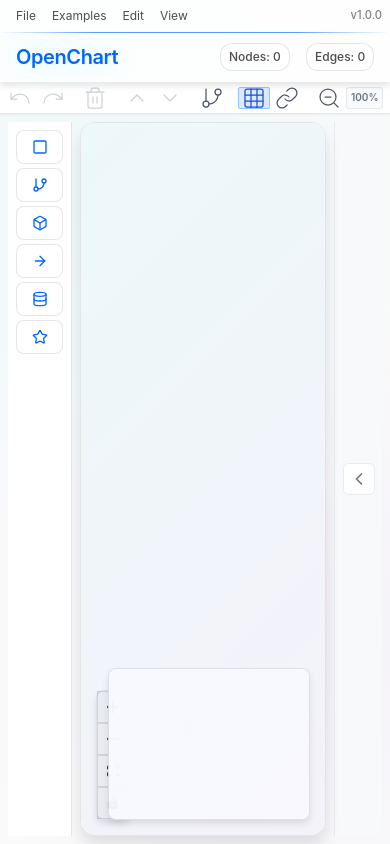
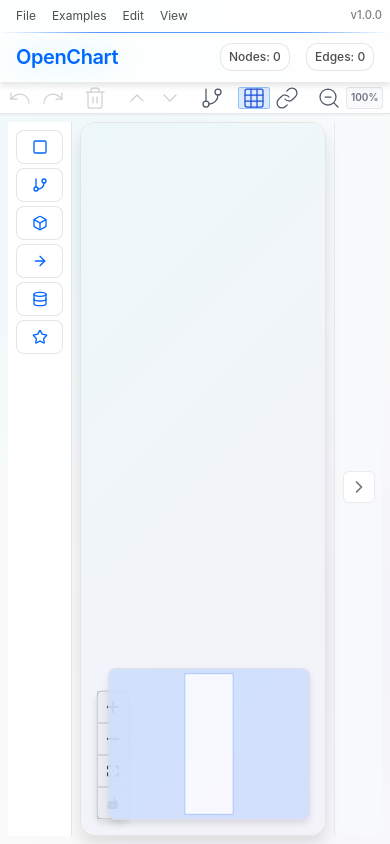
Before and after one commit to bdgscotland/openchart, a React (Vite) app: page / in a window 390 px wide. Both pictures are taken after a click on the button 360 px from the left and 32 px from the top of the page. Built offline with nearby package versions, Linux system fonts and the light colour scheme.

Commit message:
partial edge fix

```diff
--- a/src/App.tsx
+++ b/src/App.tsx
@@ -15,12 +15,33 @@
 import { MarkerType } from '@xyflow/react';
 import type { ElementStyle, DiagramSettings, GridSettings, BackgroundSettings, PaperSettings, ViewportSettings, RulerSettings } from './types/diagram';
 import { DEFAULT_DIAGRAM_SETTINGS } from './types/diagram';
+import { migrateAllNodeDimensions, debugNodeMigration, hasNodesThatNeedMigration } from './utils/nodeMigration';
 import './App.css';
 
 function App() {
   const [selectedTool, setSelectedTool] = useState<DrawingTool>('select');
-  const [nodes, setNodes] = useState<Node[]>([]);
+  const [nodes, setNodesInternal] = useState<Node[]>([]);
   const [edges, setEdges] = useState<Edge[]>([]);
+
+  // Enhanced setNodes function with automatic migration
+  const setNodes = useCallback((nodesOrUpdater: Node[] | ((nodes: Node[]) => Node[])) => {
+    setNodesInternal(currentNodes => {
+      const newNodes = typeof nodesOrUpdater === 'function'
+        ? nodesOrUpdater(currentNodes)
+        : nodesOrUpdater;
+
+      // Check if any nodes need migration
+      if (hasNodesThatNeedMigration(newNodes)) {
+        console.log('🔧 Automatically migrating nodes for proper edge connections');
+        debugNodeMigration(newNodes, 'Before Migration');
+        const migratedNodes = migrateAllNodeDimensions(newNodes);
+        debugNodeMigration(migratedNodes, 'After Migration');
+        return migratedNodes;
+      }
+
+      return newNodes;
+    });
+  }, []);
   // Diagram settings state
   const [diagramSettings, setDiagramSettings] = useState<DiagramSettings>(DEFAULT_DIAGRAM_SETTINGS);
 
@@ -363,54 +384,65 @@
     }
   }, []);
 
-  const handleLoadExample = useCallback((exampleName: string) => {
-    // Create example diagrams with React Flow nodes/edges
+  const handleLoadExample = useCallback(async (exampleName: string) => {
+    // Create example diagrams with proper React Flow nodes using createShapeNode
+    const { createShapeNode } = await import('./components/Canvas/shapes');
+
     switch (exampleName) {
       case 'flowchart':
-        setNodes([
-          {
+        const exampleNodes = [
+          createShapeNode({
             id: '1',
             position: { x: 250, y: 50 },
-            data: { label: 'Start', shape: 'rectangle' },
-            type: 'shape',
-            style: { width: 120, height: 60 }
-          },
-          {
+            shapeType: 'rectangle',
+            label: 'Start',
+            width: 120,
+            height: 60
+          }),
+          createShapeNode({
             id: '2',
             position: { x: 250, y: 150 },
-            data: { label: 'Process', shape: 'rectangle' },
-            type: 'shape',
-            style: { width: 120, height: 60 }
-          },
-          {
+            shapeType: 'rectangle',
+            label: 'Process',
+            width: 120,
+            height: 60
+          }),
+          createShapeNode({
             id: '3',
             position: { x: 250, y: 250 },
-            data: { label: 'Decision', shape: 'diamond' },
-            type: 'shape',
-            style: { width: 120, height: 120 }
-          },
-          {
+            shapeType: 'diamond',
+            label: 'Decision',
+            width: 120,
+            height: 120
+          }),
+          createShapeNode({
             id: '4',
             position: { x: 100, y: 400 },
-            data: { label: 'Option A', shape: 'rectangle' },
-            type: 'shape',
-            style: { width: 120, height: 60 }
-          },
-          {
+            shapeType: 'rectangle',
+            label: 'Option A',
+            width: 120,
+            height: 60
+          }),
+          createShapeNode({
             id: '5',
             position: { x: 400, y: 400 },
-            data: { label: 'Option B', shape: 'rectangle' },
-            type: 'shape',
-            style: { width: 120, height: 60 }
-          },
-          {
+            shapeType: 'rectangle',
+            label: 'Option B',
+            width: 120,
+            height: 60
+          }),
+          createShapeNode({
             id: '6',
             position: { x: 250, y: 500 },
-            data: { label: 'End', shape: 'circle' },
-            type: 'shape',
-            style: { width: 80, height: 80 }
-          },
-        ]);
+            shapeType: 'circle',
+            label: 'End',
+            width: 80,
+            height: 80
+          }),
+        ];
+
+        console.log('🔧 Loading example flowchart with properly configured nodes');
+        setNodes(exampleNodes);
         setEdges([
           { id: 'e1-2', source: '1', sourceHandle: 'bottom', target: '2', targetHandle: 'top', type: 'smoothstep' },
           { id: 'e2-3', source: '2', sourceHandle: 'bottom', target: '3', targetHandle: 'top', type: 'smoothstep' },
@@ -613,7 +645,7 @@
     return () => clearInterval(autoSaveInterval);
   }, [nodes, edges]);
 
-  // Debug function for testing PropertyPanel integration
+  // Debug function for testing PropertyPanel integration and manual node migration
   useEffect(() => {
     (window as any).testPropertyPanel = () => {
       console.log('🧪 Testing PropertyPanel Integration...');
@@ -638,7 +670,38 @@
       }
     };
 
-    console.log('🔧 Debug function added: window.testPropertyPanel()');
+    // Manual refresh function for fixing edge connections on existing canvases
+    (window as any).refreshNodeDimensions = () => {
+      console.log('🔧 Manual node dimension refresh triggered...');
+      debugNodeMigration(nodes, 'Current Nodes');
+
+      if (hasNodesThatNeedMigration(nodes)) {
+        console.log('📊 Migrating nodes for proper edge connections...');
+        const migratedNodes = migrateAllNodeDimensions(nodes);
+        setNodes(migratedNodes);
+        console.log('✅ Node migration complete! Edge connections should now work properly.');
+      } else {
+        console.log('✅ All nodes already have proper dimensions for edge connections.');
+      }
+    };
+
+    // Check nodes function for debugging
+    (window as any).checkNodeDimensions = () => {
+      console.log('🔍 Checking current node dimensions...');
+      debugNodeMigration(nodes, 'Dimension Check');
+
+      const needsMigration = hasNodesThatNeedMigration(nodes);
+      console.log(`📊 Migration needed: ${needsMigration ? 'YES' : 'NO'}`);
+
+      if (needsMigration) {
+        console.log('💡 Run window.refreshNodeDimensions() to fix edge connections');
+      }
+    };
+
+    console.log('🔧 Debug functions added:');
+    console.log('  - window.testPropertyPanel() - Test style updates');
+    console.log('  - window.refreshNodeDimensions() - Fix edge connections for existing shapes');
+    console.log('  - window.checkNodeDimensions() - Check if nodes need migration');
   }, [nodes, selectedElements, handleUpdateElementStyle]);
 
   // Load auto-saved diagram on mount
@@ -782,7 +845,10 @@
         onZoomOut={actionToolbar.handleZoomOut}
         onFitToView={actionToolbar.handleFitToView}
         snapToGrid={snapToGrid}
-        onToggleSnapToGrid={() => setSnapToGrid(!snapToGrid)}
+        onToggleSnapToGrid={() => setDiagramSettings(prev => ({
+          ...prev,
+          grid: { ...prev.grid, snapToGrid: !prev.grid.snapToGrid }
+        }))}
         connectionMode={connectionMode}
         onToggleConnectionMode={() => setConnectionMode(connectionMode === 'loose' ? 'strict' : 'loose')}
       />
--- a/src/components/Canvas/FlowCanvas.css
+++ b/src/components/Canvas/FlowCanvas.css
@@ -230,7 +230,9 @@
 }
 
 .flow-minimap .react-flow__minimap-mask {
-  fill: rgba(255, 255, 255, 0.7);
+  fill: rgba(59, 130, 246, 0.2);
+  stroke: rgba(59, 130, 246, 0.8);
+  stroke-width: 2;
 }
 
 .flow-minimap .react-flow__minimap-node {
--- a/src/components/MenuBar/MenuBar.css
+++ b/src/components/MenuBar/MenuBar.css
@@ -82,8 +82,9 @@
 }
 
 .menu-item:not(.disabled):hover {
-  background: var(--primary-surface-hover);
+  background: rgba(59, 130, 246, 0.1); /* Light blue highlight */
   color: var(--primary-text);
+  border-radius: 4px;
 }
 
 .menu-item.disabled {
--- a/src/components/PropertyPanel/PropertyPanel.css
+++ b/src/components/PropertyPanel/PropertyPanel.css
@@ -23,7 +23,9 @@
   display: flex;
   align-items: flex-start;
   justify-content: center;
-  padding: 16px 8px;
+  padding-top: 16px;
+  padding-left: 8px;
+  padding-right: 8px;
 }
 
 .property-panel-header {
--- a/src/components/PropertyPanel/PropertyPanel.tsx
+++ b/src/components/PropertyPanel/PropertyPanel.tsx
@@ -1,5 +1,5 @@
 import React, { useState } from 'react';
-import { ChevronLeft, Settings, Palette, Layout, PanelRightClose } from 'lucide-react';
+import { ChevronLeft, ChevronRight, Settings, Palette, Layout, PanelRightClose } from 'lucide-react';
 import TabContainer from './TabContainer';
 import DiagramControls from './DiagramControls';
 import StyleControls from './StyleControls';
@@ -77,7 +77,7 @@
           aria-label="Show Properties Panel"
           title="Show Properties Panel"
         >
-          <ChevronLeft size={20} />
+          <ChevronRight size={20} />
         </button>
       </div>
     );
--- /dev/null
+++ b/src/utils/nodeMigration.ts
@@ -0,0 +1,205 @@
+import type { Node } from '@xyflow/react';
+
+/**
+ * Migration utility to ensure nodes have proper React Flow dimensions for edge connections
+ * This fixes issues where existing shapes don't have proper edge connection points
+ */
+
+export interface NodeDimensionInfo {
+  width: number;
+  height: number;
+  source: 'data' | 'style' | 'defaults';
+}
+
+/**
+ * Extract dimensions from a node, checking multiple sources
+ */
+export function extractNodeDimensions(node: Node): NodeDimensionInfo {
+  // Priority order: data.width/height -> style.width/height -> defaults
+
+  if (node.data?.width && node.data?.height) {
+    return {
+      width: Number(node.data.width),
+      height: Number(node.data.height),
+      source: 'data'
+    };
+  }
+
+  if (node.style?.width && node.style?.height) {
+    return {
+      width: typeof node.style.width === 'number' ? node.style.width : parseInt(String(node.style.width), 10),
+      height: typeof node.style.height === 'number' ? node.style.height : parseInt(String(node.style.height), 10),
+      source: 'style'
+    };
+  }
+
+  // Fallback defaults based on shape type
+  const shapeType = node.data?.shape || 'rectangle';
+  let defaultWidth = 120;
+  let defaultHeight = 80;
+
+  // Shape-specific defaults (matching the SHAPE_REGISTRY in shapes/index.ts)
+  switch (shapeType) {
+    case 'circle':
+      defaultWidth = defaultHeight = 100;
+      break;
+    case 'diamond':
+    case 'triangle':
+      defaultWidth = defaultHeight = 120;
+      break;
+    case 'line':
+      defaultWidth = 100;
+      defaultHeight = 2;
+      break;
+    case 'cross':
+      defaultWidth = defaultHeight = 60;
+      break;
+    default:
+      defaultWidth = 120;
+      defaultHeight = 80;
+  }
+
+  return {
+    width: defaultWidth,
+    height: defaultHeight,
+    source: 'defaults'
+  };
+}
+
+/**
+ * Check if a node has proper React Flow dimensions for edge connections
+ */
+export function needsDimensionMigration(node: Node): boolean {
+  // A node needs migration if it's missing any of these React Flow properties
+  return !node.width || !node.height || !node.measured;
+}
+
+/**
+ * Migrate a single node to have proper React Flow dimensions
+ */
+export function migrateNodeDimensions(node: Node): Node {
+  if (!needsDimensionMigration(node)) {
+    return node; // No migration needed
+  }
+
+  const dimensions = extractNodeDimensions(node);
+
+  console.log(`🔧 Migrating node ${node.id} dimensions:`, {
+    id: node.id,
+    shape: node.data?.shape,
+    dimensions,
+    hadReactFlowDimensions: !!node.width && !!node.height,
+    hadMeasured: !!node.measured
+  });
+
+  // Create migrated node with proper React Flow dimensions
+  const migratedNode: Node = {
+    ...node,
+    // CRITICAL: Set React Flow node-level dimensions for proper edge connections
+    width: dimensions.width,
+    height: dimensions.height,
+    // CRITICAL: Set measured to force React Flow to use our dimensions for edge calculations
+    measured: {
+      width: dimensions.width,
+      height: dimensions.height
+    },
+    data: {
+      ...node.data,
+      // Ensure data dimensions are also set for component consistency
+      width: dimensions.width,
+      height: dimensions.height,
+      // Add migration timestamp for debugging
+      migrationTimestamp: Date.now(),
+    }
+  };
+
+  return migratedNode;
+}
+
+/**
+ * Migrate multiple nodes to have proper React Flow dimensions
+ */
+export function migrateAllNodeDimensions(nodes: Node[]): Node[] {
+  const migratedNodes = nodes.map(migrateNodeDimensions);
+
+  const migrationCount = migratedNodes.filter((_, index) =>
+    needsDimensionMigration(nodes[index])
+  ).length;
+
+  if (migrationCount > 0) {
+    console.log(`🔧 Migrated ${migrationCount} out of ${nodes.length} nodes for proper edge connections`);
+  }
+
+  return migratedNodes;
+}
+
+/**
+ * Utility to check if any nodes in an array need migration
+ */
+export function hasNodesThatNeedMigration(nodes: Node[]): boolean {
+  return nodes.some(needsDimensionMigration);
+}
+
+/**
+ * Get migration statistics for debugging
+ */
+export function getMigrationStats(nodes: Node[]): {
+  total: number;
+  needsMigration: number;
+  hasDimensions: number;
+  hasMeasured: number;
+  missingBoth: number;
+} {
+  const stats = {
+    total: nodes.length,
+    needsMigration: 0,
+    hasDimensions: 0,
+    hasMeasured: 0,
+    missingBoth: 0
+  };
+
+  nodes.forEach(node => {
+    if (needsDimensionMigration(node)) {
+      stats.needsMigration++;
+    }
+
+    if (node.width && node.height) {
+      stats.hasDimensions++;
+    }
+
+    if (node.measured) {
+      stats.hasMeasured++;
+    }
+
+    if (!node.width && !node.height && !node.measured) {
+      stats.missingBoth++;
+    }
+  });
+
+  return stats;
+}
+
+/**
+ * Debug function to log migration information for a set of nodes
+ */
+export function debugNodeMigration(nodes: Node[], label = 'Nodes'): void {
+  const stats = getMigrationStats(nodes);
+
+  console.group(`🔧 Node Migration Debug: ${label}`);
+  console.log('Migration Statistics:', stats);
+
+  if (stats.needsMigration > 0) {
+    console.log('Nodes that need migration:');
+    nodes.filter(needsDimensionMigration).forEach(node => {
+      const dimensions = extractNodeDimensions(node);
+      console.log(`  - ${node.id} (${node.data?.shape}):`, {
+        hasWidth: !!node.width,
+        hasHeight: !!node.height,
+        hasMeasured: !!node.measured,
+        dimensions,
+      });
+    });
+  }
+
+  console.groupEnd();
+}
```
